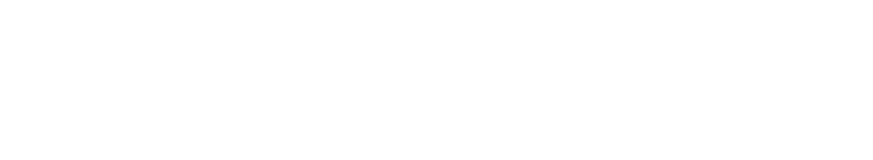
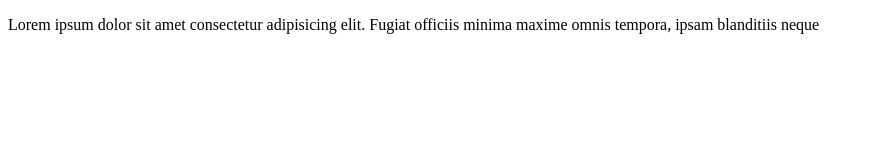
Before and after one commit to NicobRey/TP1Practicas, a plain HTML site: page index.html in a window 1280 px wide. Shown: the whole page, without its empty margins (0-873 px from the left). Drawn offline with Linux system fonts and the light colour scheme.

Commit message:
add lorem

```diff
--- a/index.html
+++ b/index.html
@@ -7,6 +7,6 @@
     <title>TP1</title>
 </head>
 <body>
-
+    <p>Lorem ipsum dolor sit amet consectetur adipisicing elit. Fugiat officiis minima maxime omnis tempora, ipsam blanditiis neque</p>
 </body>
 </html>
```
